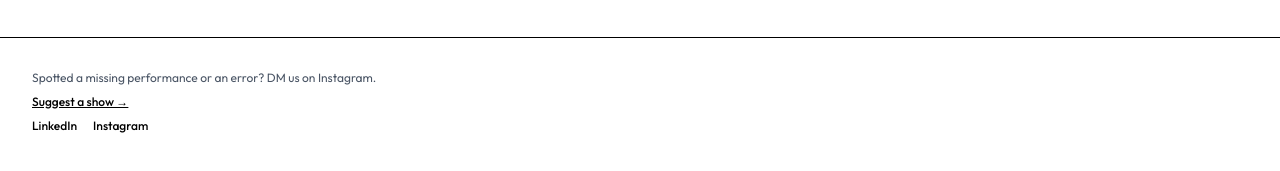
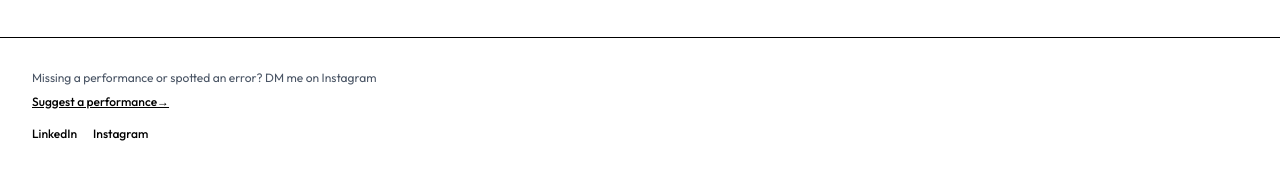
Before and after one commit to jeonghye-choi/london-in-dance, a React (Vite) app: page / in a window 1280 px wide. Shown: the part 3482-3653 px from the top of the page. Built offline with nearby package versions, Linux system fonts and the light colour scheme.

Commit message:
refactor: rewrite footer

```diff
--- a/src/components/Footer.tsx
+++ b/src/components/Footer.tsx
@@ -6,7 +6,7 @@ export default function Footer() {
       <div className="container py-8">
         <div className="flex flex-col gap-2">
           <p className="text-xs text-gray-600">
-            Spotted a missing performance or an error? DM us on Instagram.
+            Missing a performance or spotted an error? DM me on Instagram
           </p>
           <a
             href={INSTAGRAM_URL}
@@ -14,9 +14,9 @@ export default function Footer() {
             rel="noopener noreferrer"
             className="text-xs font-medium underline hover:opacity-70 transition-opacity duration-150"
           >
-            Suggest a show →
+            Suggest a performance→
           </a>
-          <div className="flex gap-4">
+          <div className="flex gap-4 pt-2">
             <a
               href={LINKEDIN_URL}
               target="_blank"
```
